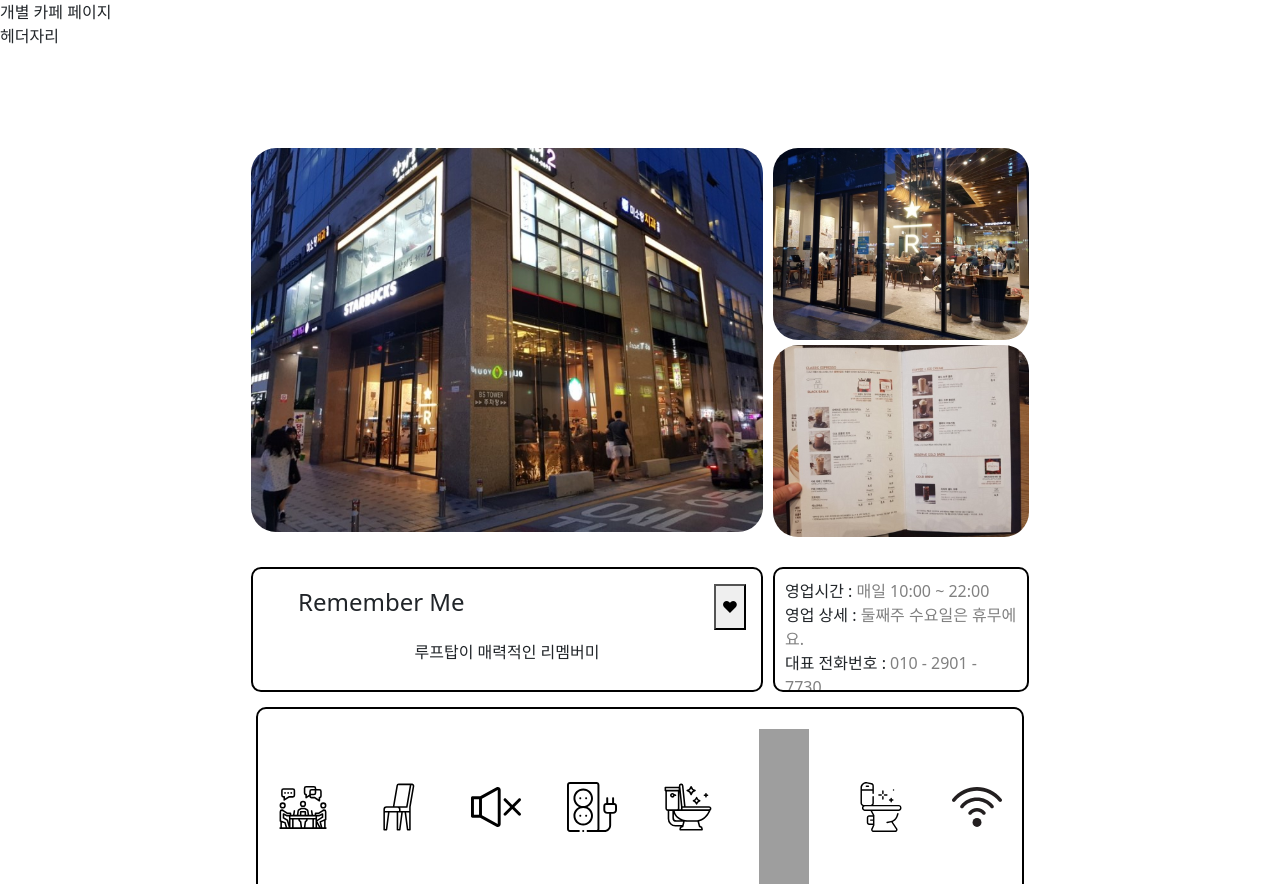
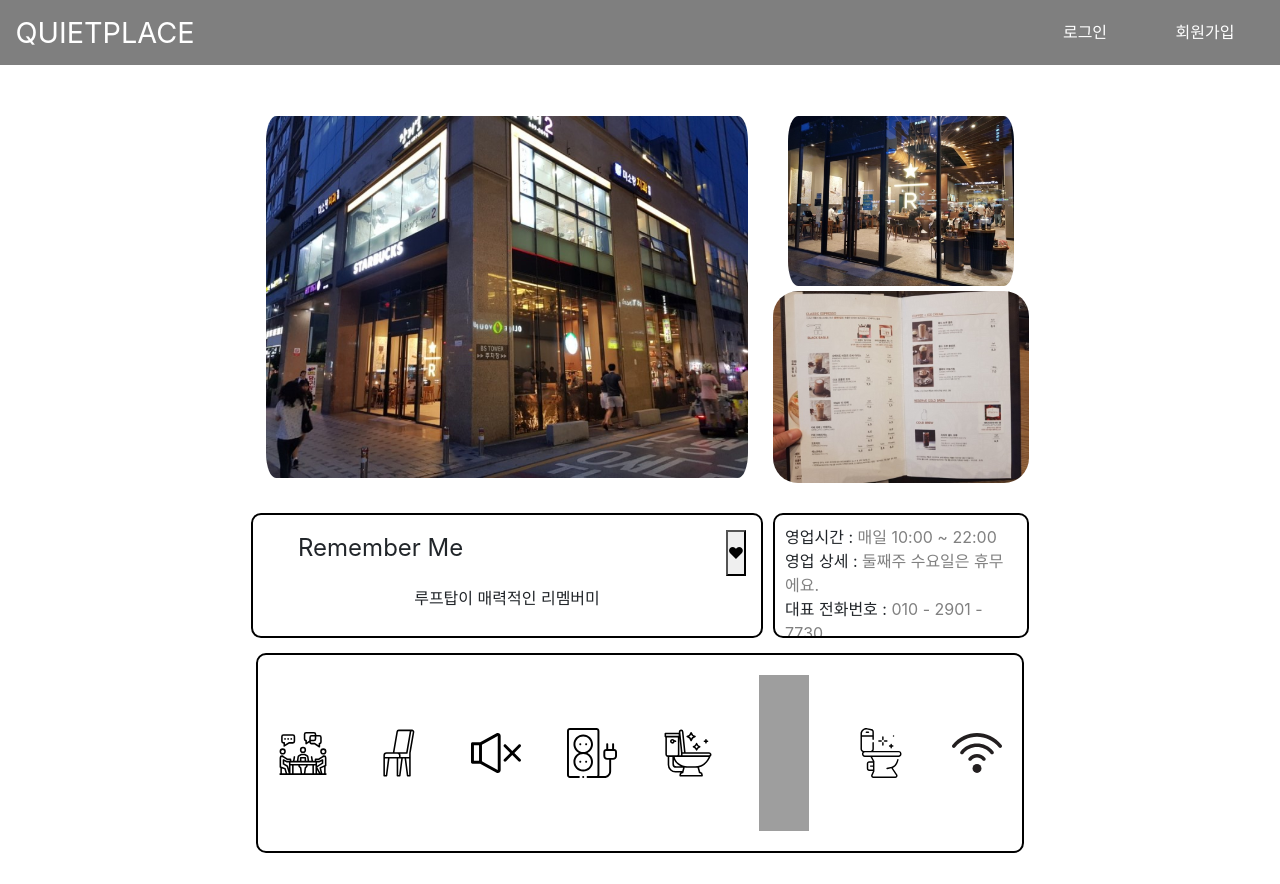
Before and after one commit to JwahoonKim/QuietPlace, a Django app: page /posts/cafe/ in a window 1280 px wide. Shown: the top 884 px of the page. Run offline with Django 3.2, Linux system fonts and the light colour scheme; style sheets or scripts are compiled from the project's sources; some libraries are stand-ins or nearby versions; grey boxes are pictures that could not be loaded.

Commit message:
[feat] url 앱 별로 모으고 cafe 페이지 base 적용

```diff
--- /dev/null
+++ b/accounts/urls.py
@@ -0,0 +1,8 @@
+from django.urls import path
+import accounts.views
+
+urlpatterns = [
+    path('accounts/', accounts.views.signup, name='signup'),
+    path('accounts/login/', accounts.views.login, name='login'),
+    path('accounts/revise', accounts.views.revise, name='reviseInfo'),
+]
--- a/myproject/urls.py
+++ b/myproject/urls.py
@@ -25,5 +25,6 @@ urlpatterns = [
     path('admin/', admin.site.urls),
     path('', quietPlace.views.index, name='index'),
     path('posts/', include('quietPlace.urls')),
+    path('accounts/', include('accounts.urls'))
 
 ] + static(settings.STATIC_URL, document_root=settings.STATIC_ROOT)
--- a/quietPlace/templates/quietPlace/cafe.html
+++ b/quietPlace/templates/quietPlace/cafe.html
@@ -1,26 +1,17 @@
-<!DOCTYPE html>
-<html lang="ko">
-  <head>
-    <meta charset="UTF-8" />
-    <meta http-equiv="X-UA-Compatible" content="IE=edge" />
-    <meta name="viewport" content="width=device-width, initial-scale=1.0" />
-    {% load sass_tags %} {% load static %}
-    <link
+{% extends 'quietPlace/base.html' %}
+{% load static %}
+{% load sass_tags %}
+{% block style %}
+  <link
       rel="stylesheet"
       type="text/css"
       href="{% sass_src 'quietPlace/scss/cafe.scss' %}"
     />
-    <link
-      href="https://cdn.jsdelivr.net/npm/bootstrap@5.0.2/dist/css/bootstrap.min.css"
-      rel="stylesheet"
-      integrity="sha384-EVSTQN3/azprG1Anm3QDgpJLIm9Nao0Yz1ztcQTwFspd3yD65VohhpuuCOmLASjC"
-      crossorigin="anonymous"
-    />
-    <title>Quiet Place</title>
-  </head>
-  <body>
-    <div>개별 카페 페이지</div>
-    <header style="margin-bottom: 100px">헤더자리</header>
+{% endblock style %}
+{% block content %}
+    <div class="col-12 mb-3">
+        <div style="height: 100px;"></div>
+    </div>
     <!-- 카페 사진들 + 더보기 상자 -->
     <div class="cafe-photo">
       <div class="cafe-photo-left">
@@ -134,5 +125,4 @@
     </div>
     </div>
     <div id="map">지도 나올 곳</div>
-  </body>
-</html>
+{% endblock content %}
--- a/quietPlace/urls.py
+++ b/quietPlace/urls.py
@@ -7,14 +7,11 @@ import quietPlace
 
 urlpatterns = [
     path('', views.index, name='index'),
-    path('accounts/', accounts.views.signup, name='signup'),
-    path('accounts/login/', accounts.views.login, name='login'),
     path('header/', quietPlace.views.header, name='header'),
     path('cafe/', quietPlace.views.cafe, name='cafe'),
     path('recommendation', quietPlace.views.recommendation, name='recommendation'),
     path('my_page', quietPlace.views.my_page, name='my_page'),
     path('likeCafe/', quietPlace.views.likeCafe, name='likeCafe'),
-    path('accounts/revise', accounts.views.revise, name='reviseInfo'),
     path('cafeList/', quietPlace.views.cafeList, name='cafeList'),
     path('cafe_review', quietPlace.views.cafe_review, name='cafe_review'),
 ]
```
